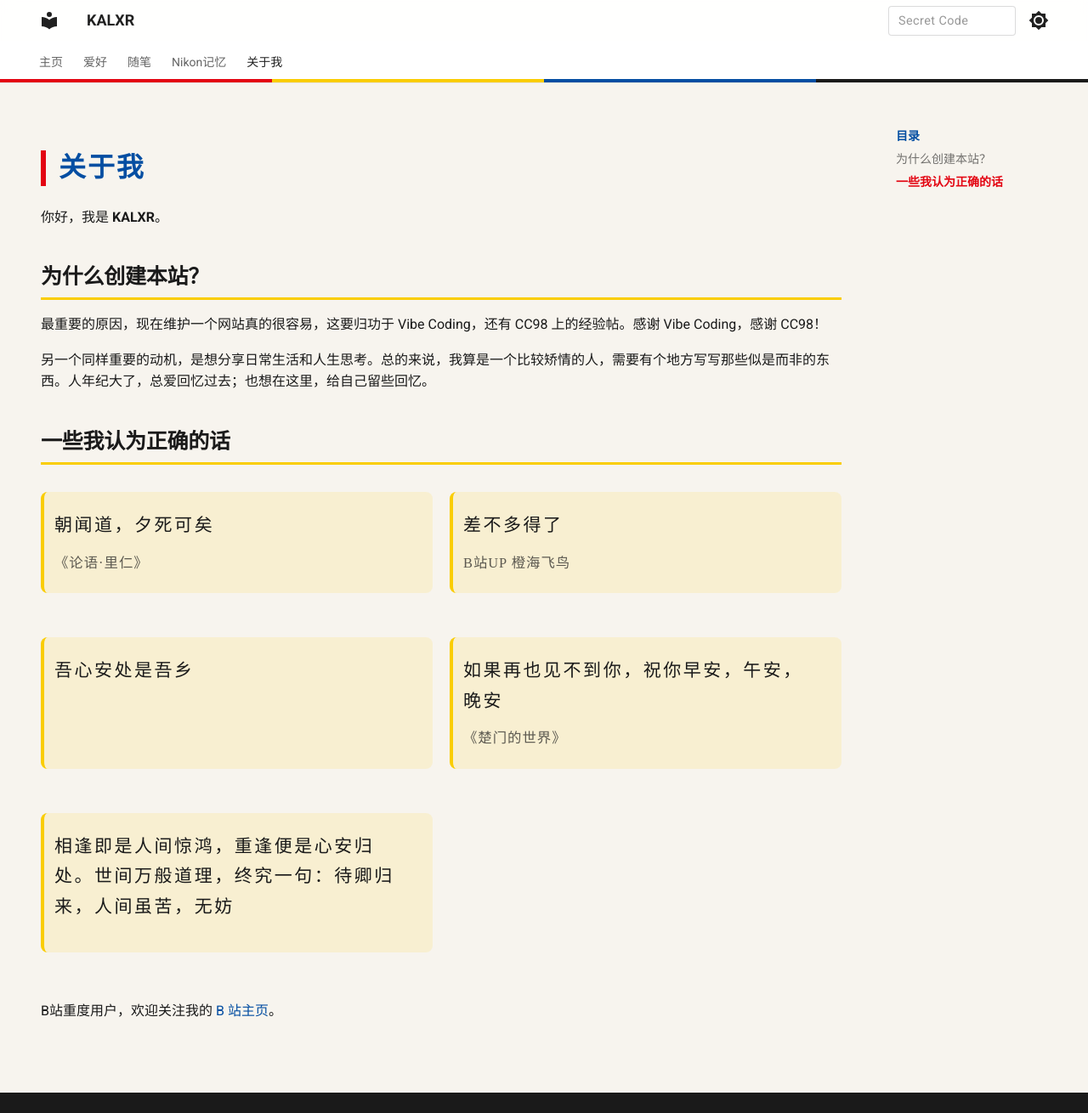
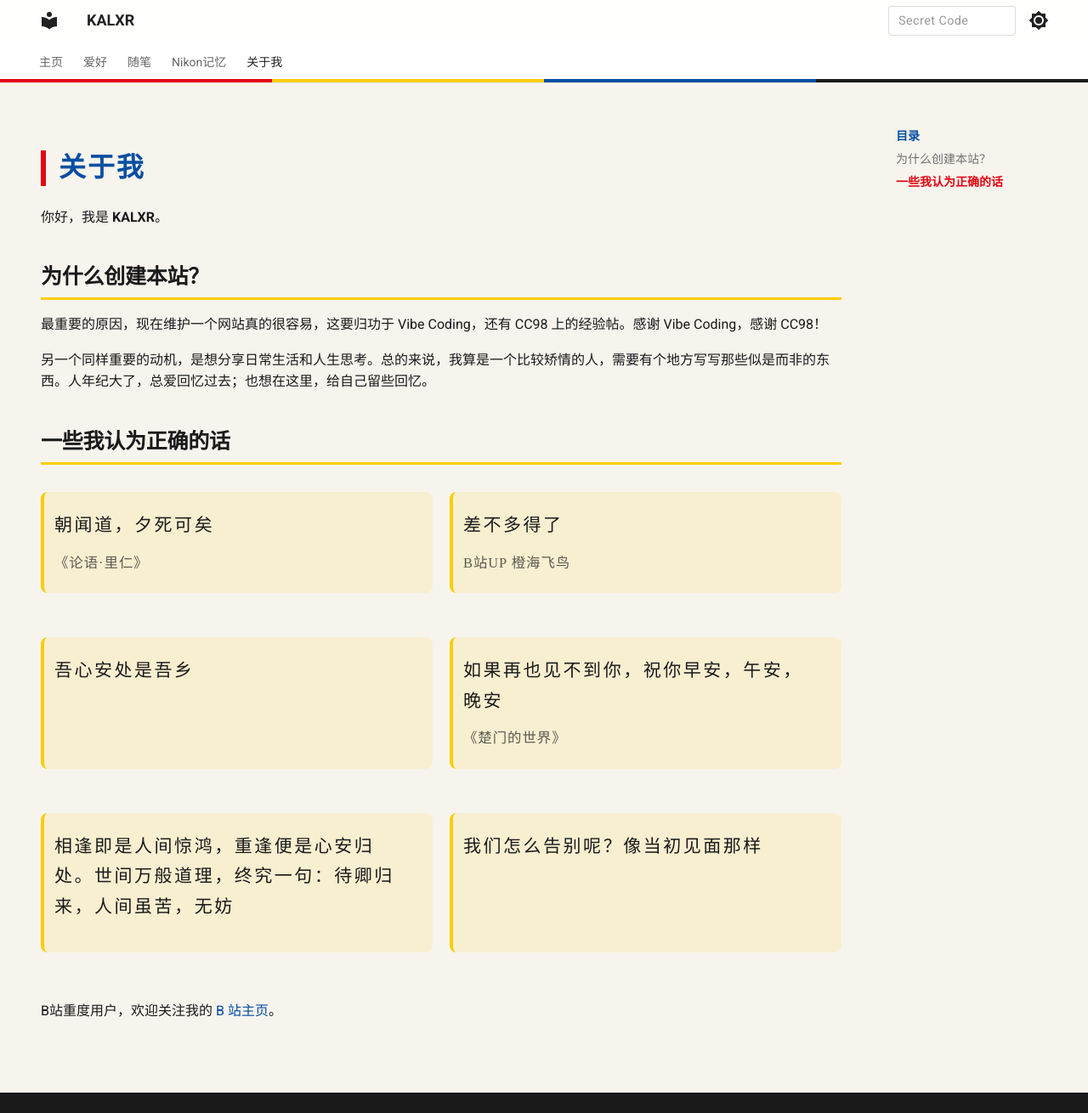
Before and after one commit to lhr024/lhr024.github.io, an MkDocs documentation site: the page built from docs/about/index.md, in a window 1280 px wide and 1310 px high. Shown: the whole window at 85% size. Built offline with MkDocs 1.6.1 and Material for MkDocs 9.7.7, drawn with Linux system fonts in a browser that asks for light colours.

Commit message:
about updates

```diff
--- a/docs/about/index.md
+++ b/docs/about/index.md
@@ -96,5 +96,9 @@
   <cite></cite>
 </blockquote>
 
+<blockquote class="about-quote about-quote--classic">
+  <p>我们怎么告别呢？像当初见面那样</p>
+  <cite></cite>
+</blockquote>
 </div>
 B站重度用户，欢迎关注我的 [B 站主页](https://space.bilibili.com/400372661)。
```
